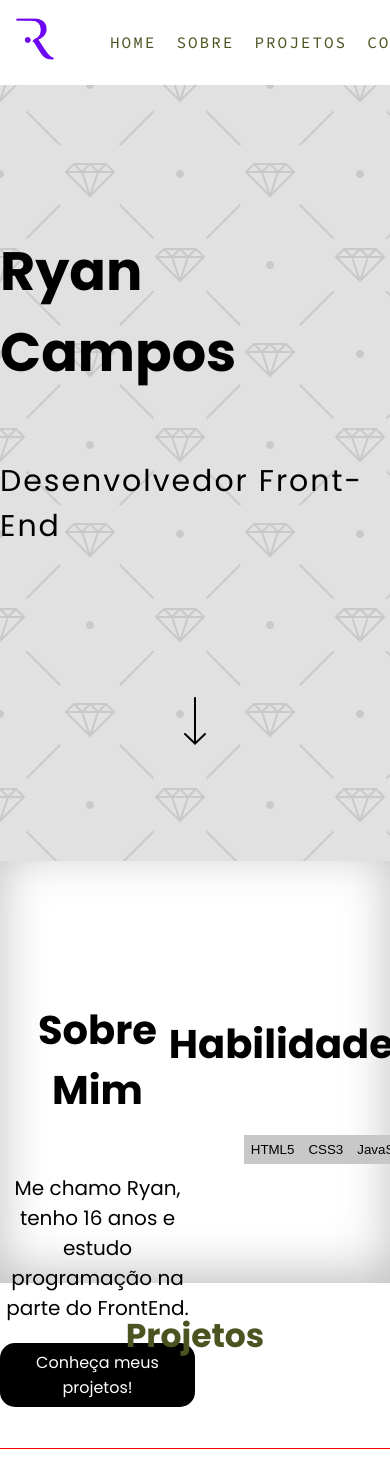
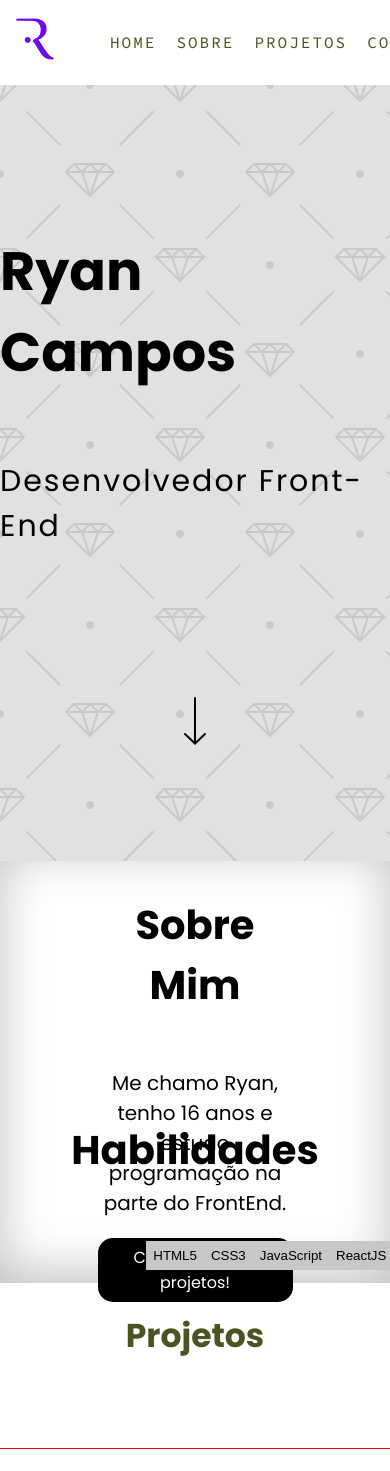
Before and after one commit to RyanCamposs/Portif-lio, a React (Create React App) app: page / in a window 390 px wide. Shown: the top 1471 px of the page. Built offline with nearby package versions, Linux system fonts and the light colour scheme.

Commit message:
responsivo

```diff
--- a/src/Componentes/Layout/About/about.css
+++ b/src/Componentes/Layout/About/about.css
@@ -4,7 +4,7 @@
     height: 50vh;
     color: black;
     display: flex;
-
+   flex-direction:initial;
     align-items: center;
     text-align: center;
     box-shadow: inset 0px -10px  50px var(--secondary-background-color);
@@ -92,3 +92,10 @@
     border: 1px solid black;
     transition: 1s ease;
 }
+
+@media screen and (max-width: 1068px) {
+    .about-section{
+        flex-direction: column;
+    }
+
+}
--- a/src/Componentes/Layout/About/about.js
+++ b/src/Componentes/Layout/About/about.js
@@ -5,6 +5,7 @@
 export default function About() {
     return (
         <section className="about-section" id="about">
+
             <div className="left-div">
                 <h2>Sobre Mim</h2>
                 <p>Me chamo Ryan, tenho 16 anos e estudo programação na parte do FrontEnd.</p>
```
Also changed, not shown: src/Componentes/Layout/Contato/contato.css (line endings or trailing spaces).
